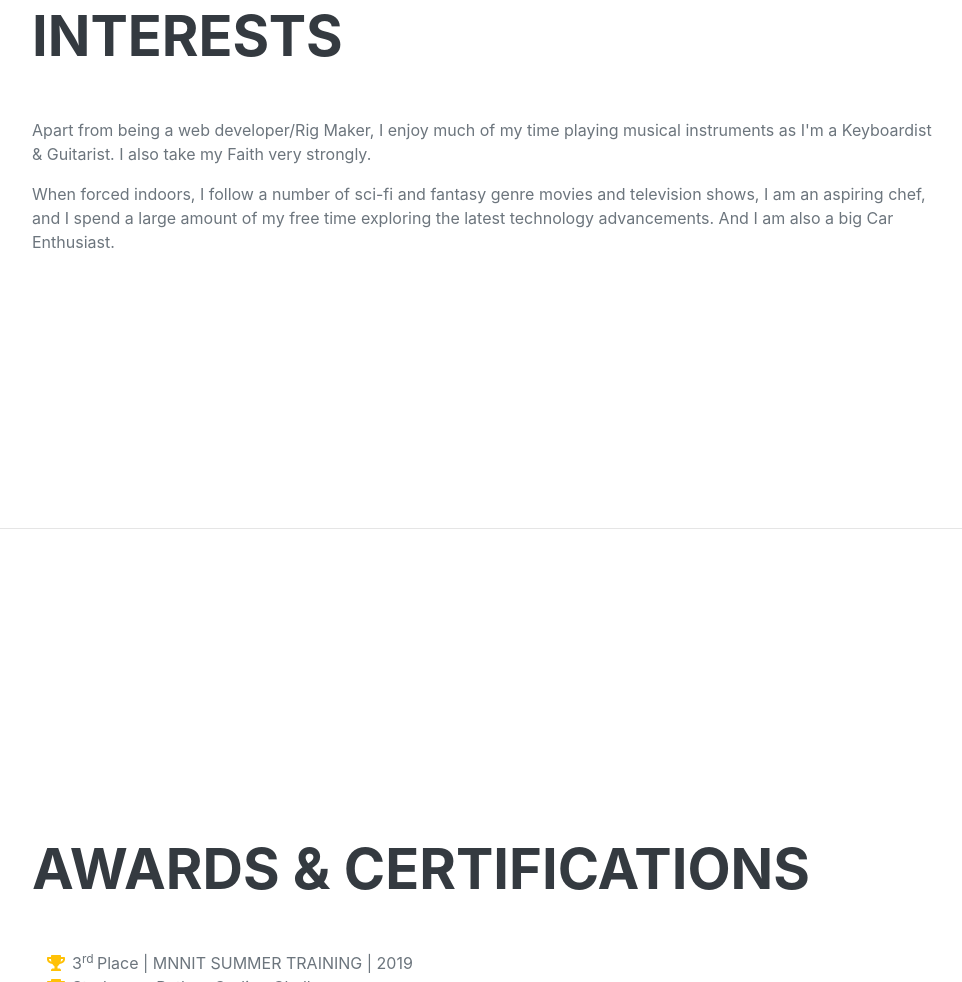
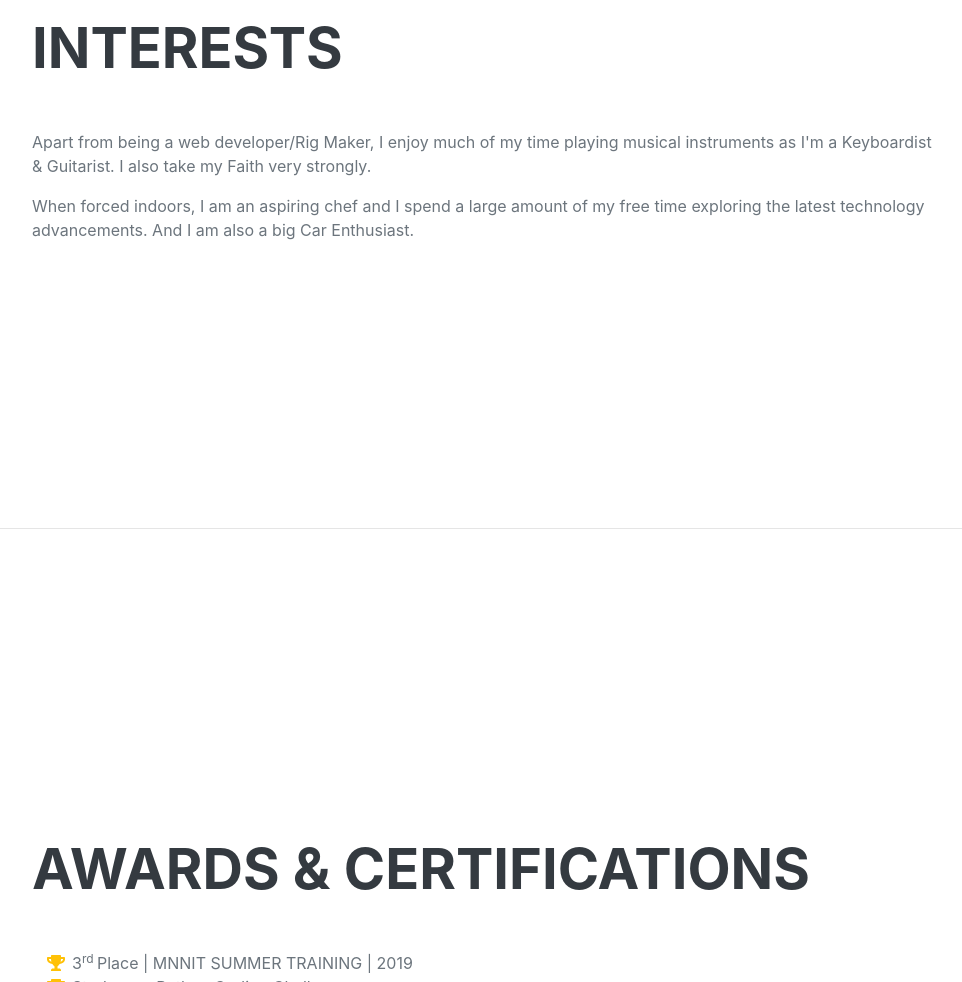
Before and after one commit to anugrahpaul2000/RESUME, a plain HTML site: page index.html in a window 1280 px wide. Shown: the part 3558-4540 px from the top of the page, without its empty margins (288-1250 px from the left). Drawn offline with nearby package versions, Linux system fonts and the light colour scheme; a web font is replaced by a local one.

Commit message:
Update index.html

```diff
--- a/index.html
+++ b/index.html
@@ -151,7 +151,7 @@
                 <div class="resume-section-content">
                     <h2 class="mb-5">Interests</h2>
                     <p>Apart from being a web developer/Rig Maker, I enjoy much of my time playing musical instruments as I'm a Keyboardist & Guitarist. I also take my Faith very strongly.</p>
-                    <p class="mb-0">When forced indoors, I follow a number of sci-fi and fantasy genre movies and television shows, I am an aspiring chef, and I spend a large amount of my free time exploring the latest technology advancements. And I am also a big Car Enthusiast.</p>
+                    <p class="mb-0">When forced indoors, I am an aspiring chef and I spend a large amount of my free time exploring the latest technology advancements. And I am also a big Car Enthusiast.</p>
                 </div>
             </section>
             <hr class="m-0" />
```
